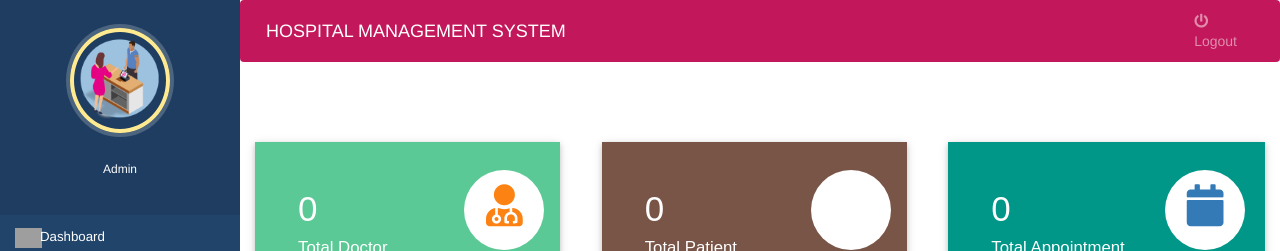
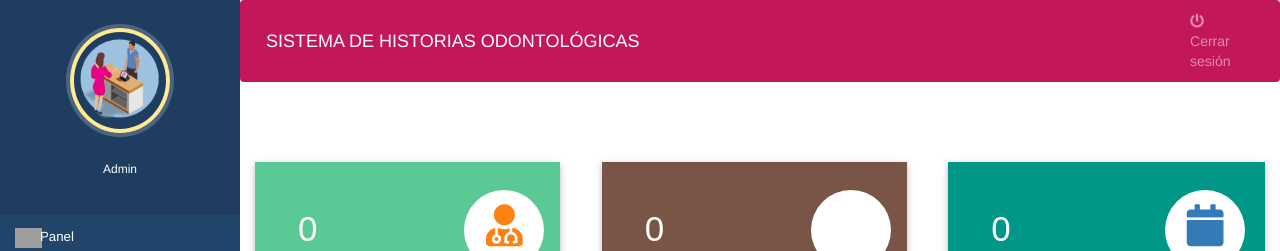
Before and after one commit to vhanccos/ips_proyecto, a Django app: page /admin_home in a window 1280 px wide. Shown: the top 251 px of the page. Run offline with Django 3.2, Linux system fonts and the light colour scheme; the visitor is signed in with stand-in values (Sample User, id 1); data that the repository does not hold is empty; some libraries are stand-ins or nearby versions; grey boxes are pictures that could not be loaded.

Commit message:
actualiza etiquetas

```diff
--- a/hospitals/templates/admin_home.html
+++ b/hospitals/templates/admin_home.html
@@ -168,7 +168,7 @@
             <div class="col-md-8 market-update-left">
               <h3>{{ dc }}</h3>
               <h4>
-                <a href="{% url 'view_doctor' %}" style="color : white">Total Doctor</a>
+                <a href="{% url 'view_doctor' %}" style="color : white">Total de doctores</a>
               </h4>
             </div>
             <div class="col-md-4 market-update-right">
@@ -182,7 +182,7 @@
             <div class="col-md-8 market-update-left">
               <h3>{{ pc }}</h3>
               <h4>
-                <a href="{% url 'view_patient' %}" style="color : white;">Total Patient</a>
+                <a href="{% url 'view_patient' %}" style="color : white;">Total de pacientes</a>
               </h4>
             </div>
             <div class="col-md-4 market-update-right">
@@ -196,7 +196,7 @@
             <div class="col-md-8 market-update-left">
               <h3>{{ ac }}</h3>
               <h4>
-                <a href="{% url 'view_appointment' %}" style="color : white">Total Appointment</a>
+                <a href="{% url 'view_appointment' %}" style="color : white">Total de citas</a>
               </h4>
             </div>
             <div class="col-md-4 market-update-right">
--- a/hospitals/templates/admin_nav.html
+++ b/hospitals/templates/admin_nav.html
@@ -1,19 +1,16 @@
 <!DOCTYPE html>
 {% load static %}
 <html lang="en">
-
   <head>
     <meta charset="UTF-8">
-  <link rel="stylesheet" href="https://stackpath.bootstrapcdn.com/bootstrap/4.3.1/css/bootstrap.min.css">
-  <link rel="stylesheet" href="https://maxcdn.bootstrapcdn.com/font-awesome/4.7.0/css/font-awesome.min.css">
+    <link rel="stylesheet"
+          href="https://stackpath.bootstrapcdn.com/bootstrap/4.3.1/css/bootstrap.min.css">
+    <link rel="stylesheet"
+          href="https://maxcdn.bootstrapcdn.com/font-awesome/4.7.0/css/font-awesome.min.css">
     <script src="https://ajax.googleapis.com/ajax/libs/jquery/3.3.1/jquery.min.js"></script>
     <script src="https://cdnjs.cloudflare.com/ajax/libs/popper.js/1.14.7/umd/popper.min.js"></script>
     <script src="https://stackpath.bootstrapcdn.com/bootstrap/4.3.1/js/bootstrap.min.js"></script>
-
-
     <link rel="stylesheet" href="{% static 'style.css' %}">
-
-
     <style media="screen">
     a:link {
       text-decoration: none;
@@ -214,43 +211,59 @@
       <div class="smartphone-menu-trigger"></div>
       <header class="avatar">
         <img src="{% static 'images/h8.png' %}" />
-      <br><br>
+        <br>
+        <br>
         <h6 style="color : white">Admin</h6>
-
       </header>
       <ul>
-      <li tabindex="0" class="icon-dashboard"> <a style="color:white; text-decoration:none;" href="{% url 'admin_home' %}"><span>Dashboard</span></a> </li>
-
+        <li tabindex="0" class="icon-dashboard">
+          <a style="color:white;
+                    text-decoration:none"
+             href="{% url 'admin_home' %}"><span>Panel</span></a>
+        </li>
         <li tabindex="0" class="nav-item dropdown icon-customers">
-        <a href="" class="nav-link dropdown-toggle text-dark bg-light" id="navbardrop"
-				data-toggle="dropdown" style="color:white; text-decoration:none;"> Doctor</a>
+          <a href=""
+             class="nav-link dropdown-toggle text-dark bg-light"
+             id="navbardrop"
+             data-toggle="dropdown"
+             style="color:white;
+                    text-decoration:none">Doctores</a>
           <div class="dropdown-menu">
-					<a href="{% url 'add_doctor' %}" class="dropdown-item">Add Doctor</a>
-					<a href="{% url 'view_doctor' %}" class="dropdown-item">View Doctor</a>
+            <a href="{% url 'add_doctor' %}" class="dropdown-item">Agregar doctores</a>
+            <a href="{% url 'view_doctor' %}" class="dropdown-item">Ver doctores</a>
           </div>
         </li>
-
         <li tabindex="0" class="nav-item dropdown icon-users">
-        <a href="" class="nav-link dropdown-toggle text-dark bg-light" id="navbardrop"
-				data-toggle="dropdown" style="color:white; text-decoration:none;"> Patient</a>
+          <a href=""
+             class="nav-link dropdown-toggle text-dark bg-light"
+             id="navbardrop"
+             data-toggle="dropdown"
+             style="color:white;
+                    text-decoration:none">Pacientes</a>
           <div class="dropdown-menu">
-					<a href="{% url 'add_patient' %}" class="dropdown-item">Add Patient</a>
-					<a href="{% url 'view_patient' %}" class="dropdown-item">View Patient</a>
+            <a href="{% url 'add_patient' %}" class="dropdown-item">Agregar pacientes</a>
+            <a href="{% url 'view_patient' %}" class="dropdown-item">Ver pacientes</a>
           </div>
         </li>
-
         <li tabindex="0" class="nav-item dropdown icon-calendar">
-        <a href="" class="nav-link dropdown-toggle text-dark bg-light" id="navbardrop"
-				data-toggle="dropdown" style="color:white; text-decoration:none;"> Appointment</a>
+          <a href=""
+             class="nav-link dropdown-toggle text-dark bg-light"
+             id="navbardrop"
+             data-toggle="dropdown"
+             style="color:white;
+                    text-decoration:none">Citas</a>
           <div class="dropdown-menu">
-					<a href="{% url 'add_appointment' %}" class="dropdown-item">Add Appointment</a>
-					<a href="{% url 'view_appointment' %}" class="dropdown-item">View Appointment</a>
+            <a href="{% url 'add_appointment' %}" class="dropdown-item">Agregar citas</a>
+            <a href="{% url 'view_appointment' %}" class="dropdown-item">Ver citas</a>
           </div>
         </li>
-
         <li tabindex="0" class="nav-item dropdown icon-calendar">
-        <a href="" class="nav-link dropdown-toggle text-dark bg-light" id="navbardrop"
-				data-toggle="dropdown" style="color:white; text-decoration:none;"> View Queries</a>
+          <a href=""
+             class="nav-link dropdown-toggle text-dark bg-light"
+             id="navbardrop"
+             data-toggle="dropdown"
+             style="color:white;
+                    text-decoration:none">View Queries</a>
           <div class="dropdown-menu">
             <a href="{% url 'unread_queries' %}" class="dropdown-item">Unread Queries</a>
             <a href="{% url 'read_queries' %}" class="dropdown-item">Read Queries</a>
@@ -258,28 +271,29 @@
         </li>
       </ul>
     </nav>
-
     <main>
       <!-- nav start -->
       <div class="bs-example">
-      <nav class="navbar navbar-expand-md  navbar-dark fixed-top" style="background:#c2185b;">
-        <a href="#" class="navbar-brand">HOSPITAL MANAGEMENT SYSTEM</a>
-        <button type="button" class="navbar-toggler" data-toggle="collapse" data-target="#navbarCollapse">
+        <nav class="navbar navbar-expand-md  navbar-dark fixed-top"
+             style="background:#c2185b">
+          <a href="#" class="navbar-brand">SISTEMA DE HISTORIAS ODONTOLÓGICAS</a>
+          <button type="button"
+                  class="navbar-toggler"
+                  data-toggle="collapse"
+                  data-target="#navbarCollapse">
             <span class="navbar-toggler-icon"></span>
           </button>
-        <div class="collapse navbar-collapse justify-content-between" id="navbarCollapse">
-          <div class="navbar-nav" style=" margin-left: 90%;">
-
-            <a href="{% url 'logout' %}" class="nav-item nav-link"><i class="fas fa-power-off"></i> Logout</a>
+          <div class="collapse navbar-collapse justify-content-between"
+               id="navbarCollapse">
+            <div class="navbar-nav" style=" margin-left: 88%;">
+              <a href="{% url 'logout' %}" class="nav-item nav-link"><i class="fas fa-power-off" style=" padding-right: 10px;"></i>Cerrar sesión</a>
             </div>
           </div>
         </nav>
       </div>
       <!-- nav end -->
-
       <!-- content start-->
       {% block content %}
-
       {% endblock content %}
       <!-- content end-->
     </main>
```
Lines whose indentation alone changed are shown as unchanged.
